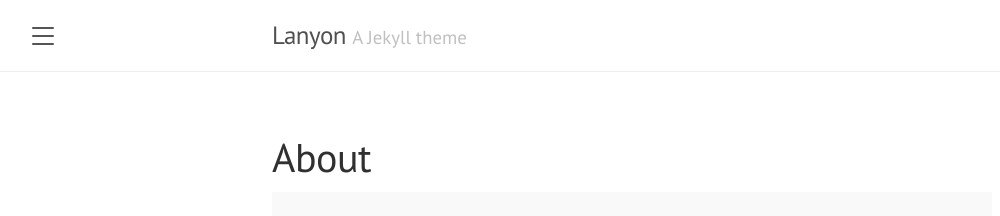
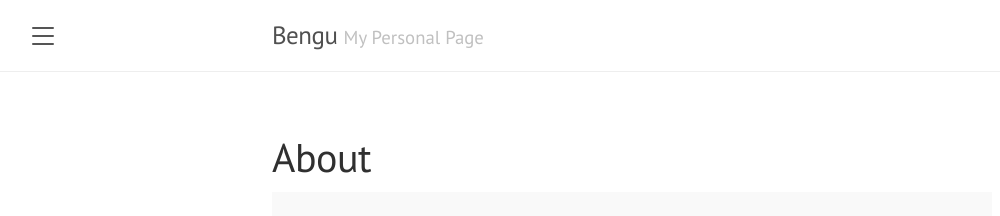
Before and after one commit to bengulay/bengulay.github.io, a Jekyll site: the page built from about.md, in a window 1280 px wide. Shown: the top 216 px of the page, without its empty margins (8-1008 px from the left). Built offline with Jekyll 4.4.1, drawn with Linux system fonts in a browser that asks for light colours.

Commit message:
Change site title and description in config
Updated site title, tagline, and description.

```diff
--- a/_config.yml
+++ b/_config.yml
@@ -1,7 +1,7 @@
 # Setup
-title:               Lanyon
-tagline:             'A Jekyll theme'
-description:         'A reserved <a href="https://jekyllrb.com" target="_blank">Jekyll</a> theme that places the utmost gravity on content with a hidden drawer. Made by <a href="https://twitter.com/mdo" target="_blank">@mdo</a>.'
+title:               Bengu
+tagline:             'My Personal Page'
+description:         'Welcome.'
 url:                 https://bengulay.github.io
 baseurl:             ""
 paginate:            5
```
